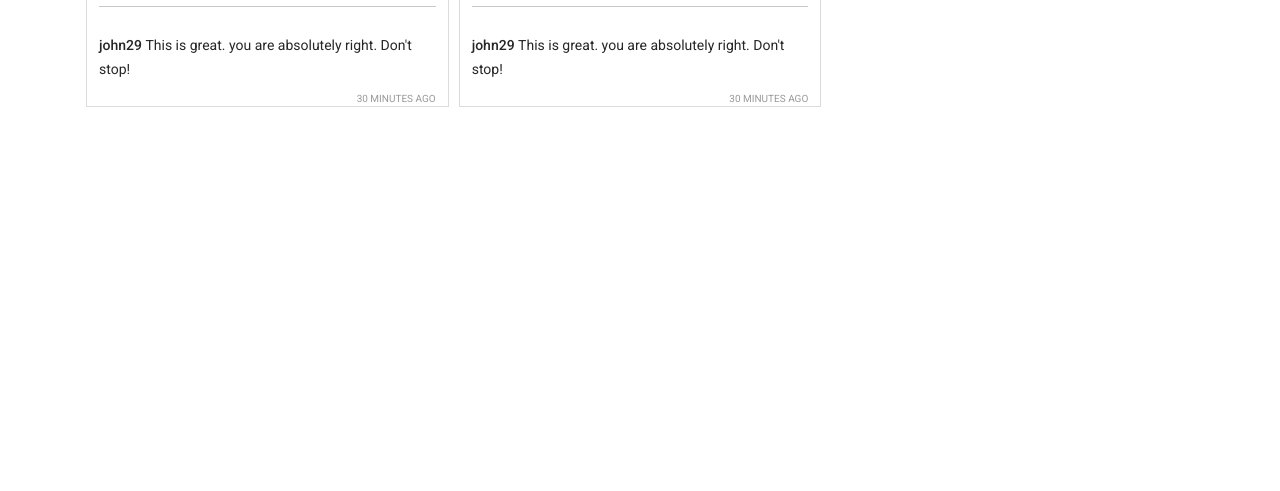
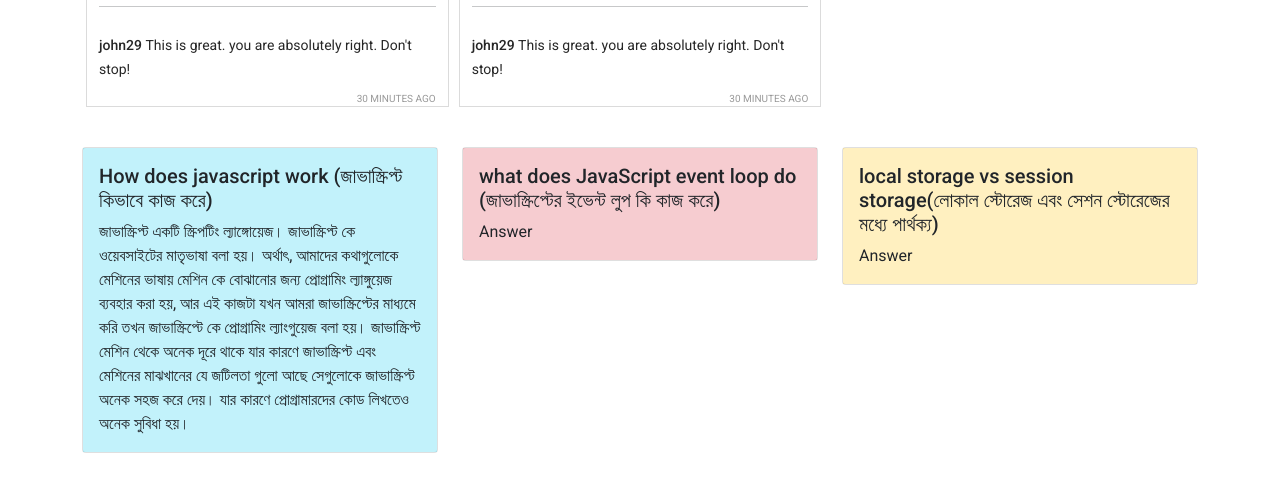
Before and after one commit to Shahriyar-Hosen/insta-shohor, a plain HTML site: page index.html in a window 1280 px wide. Shown: the part 1425-1916 px from the top of the page. Before the commit the page ends 1548 px from the top, so only its background shows below. Drawn offline with nearby package versions, Linux system fonts and the light colour scheme.

Commit message:
How does javascript work

```diff
--- a/index.html
+++ b/index.html
@@ -51,15 +51,27 @@
           id="navbarSupportedContent"
         >
           <ul class="navbar-nav mr-auto">
-                        <li class="nav-link active" role="button" onclick="switchTab('posts')">
+            <li
+              class="nav-link active"
+              role="button"
+              onclick="switchTab('posts')"
+            >
               <i class="fa-solid fa-house"></i>
             </li>
 
-                        <li class="nav-link active" role="button" onclick="switchTab('liked')">
+            <li
+              class="nav-link active"
+              role="button"
+              onclick="switchTab('liked')"
+            >
               <i class="fa-solid fa-heart text-danger"></i>
             </li>
 
-                        <li class="nav-link active" role="button" onclick="switchTab('reported')">
+            <li
+              class="nav-link active"
+              role="button"
+              onclick="switchTab('reported')"
+            >
               <i class="fa-solid fa-eye-slash"></i>
             </li>
           </ul>
@@ -67,8 +79,7 @@
       </nav>
     </header>
     <main class="main container mx-auto p-3">
-            <div id="posts">
-            </div>
+      <div id="posts"></div>
       <div id="liked">
         <h1>Liked posts</h1>
       </div>
@@ -77,6 +88,36 @@
         <h1>Reported posts</h1>
       </div>
     </main>
+
+    <section id="question-answer" class="container mt-4 mb-5">
+        <div class="row row-cols-1 row-cols-md-3 g-4">
+            <div class="col">
+              <div class="card">
+                <div class="card-body  bg-info bg-opacity-25">
+                  <h5 class="card-title">How does javascript work (জাভাস্ক্রিপ্ট কিভাবে কাজ করে)</h5>
+                  <p class="card-text">জাভাস্ক্রিপ্ট একটি স্ক্রিপটিং ল্যাঙ্গোয়েজ। জাভাস্ক্রিপ্ট কে ওয়েবসাইটের মাতৃভাষা বলা হয়। অর্থাৎ, আমাদের কথাগুলোকে মেশিনের ভাষায় মেশিন কে বোঝানোর জন্য প্রোগ্রামিং ল্যাঙ্গুয়েজ ব্যবহার করা হয়, আর এই কাজটা যখন আমরা জাভাস্ক্রিপ্টের মাধ্যমে করি তখন জাভাস্ক্রিপ্টে কে প্রোগ্রামিং ল্যাংগুয়েজ বলা হয়। জাভাস্ক্রিপ্ট মেশিন থেকে অনেক দূরে থাকে যার কারণে জাভাস্ক্রিপ্ট এবং মেশিনের মাঝখানের যে জটিলতা গুলো আছে সেগুলোকে জাভাস্ক্রিপ্ট অনেক সহজ করে দেয়। যার কারণে প্রোগ্রামারদের কোড লিখতেও অনেক সুবিধা হয়।</p>
+                </div>
+              </div>
+            </div>
+            <div class="col">
+              <div class="card">
+                <div class="card-body  bg-danger bg-opacity-25">
+                  <h5 class="card-title">what does JavaScript event loop do (জাভাস্ক্রিপ্টের ইভেন্ট লুপ কি কাজ করে)</h5>
+                  <p class="card-text">Answer</p>
+                </div>
+              </div>
+            </div>
+            <div class="col">
+              <div class="card">
+                <div class="card-body bg-warning bg-opacity-25">
+                  <h5 class="card-title">local storage vs session storage(লোকাল স্টোরেজ এবং সেশন স্টোরেজের মধ্যে পার্থক্য)</h5>
+                  <p class="card-text">Answer</p>
+                </div>
+              </div>
+            </div>
+          </div>
+    </section>
+
     <footer></footer>
 
     <!-- add javascript  file  -->
```
Lines whose indentation alone changed are shown as unchanged.
